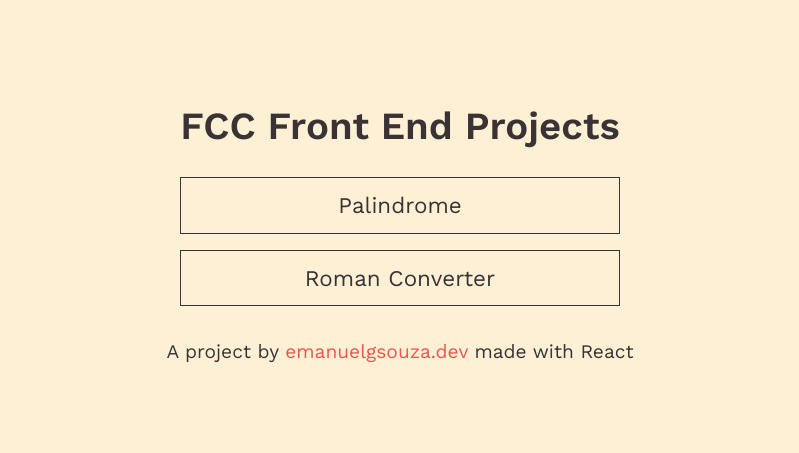
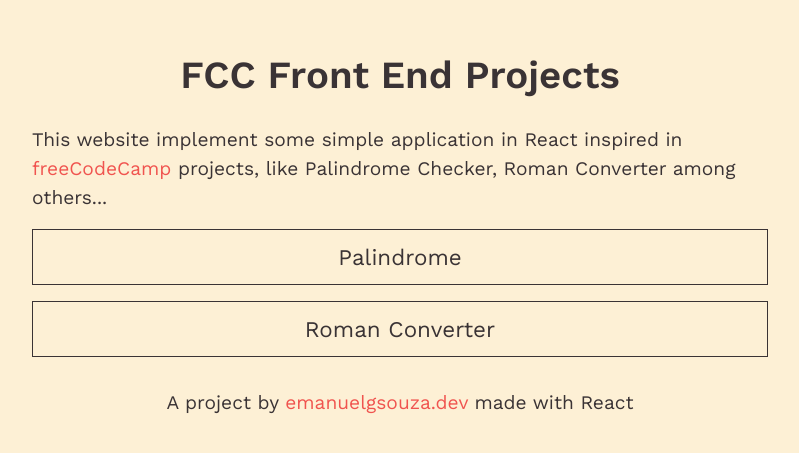
Before and after one commit to emanuelgsouza/fcc-front-end-projects, a React (Create React App) app: page / in a window 1280 px wide. Shown: the part 179-632 px from the top of the page, without its empty margins (240-1039 px from the left). Built offline with nearby package versions, Linux system fonts and the light colour scheme.

Commit message:
add some description in Home page

```diff
--- a/src/pages/Home.js
+++ b/src/pages/Home.js
@@ -9,7 +9,15 @@ const HomeContainer = styled.div`
   margin: 0 auto;
   padding: 2rem;
 
+  p a {
+    color: #F0544F;
+  }
+
   a:not(:last-child) {
+    margin-bottom: 1rem;
+  }
+
+  p {
     margin-bottom: 1rem;
   }
 `;
@@ -36,6 +44,10 @@ const Home = () => {
     <HomeContainer>
       <Title> FCC Front End Projects </Title>
 
+      <p>
+        This website implement some simple application in React inspired in <a href="https://www.freecodecamp.org/learn"> freeCodeCamp </a> projects, like Palindrome Checker, Roman Converter among others...
+      </p>
+
       <nav>
         <StyledLink to="/palindrome"> Palindrome </StyledLink>
         <StyledLink to="/roman-converter"> Roman Converter </StyledLink>
```
